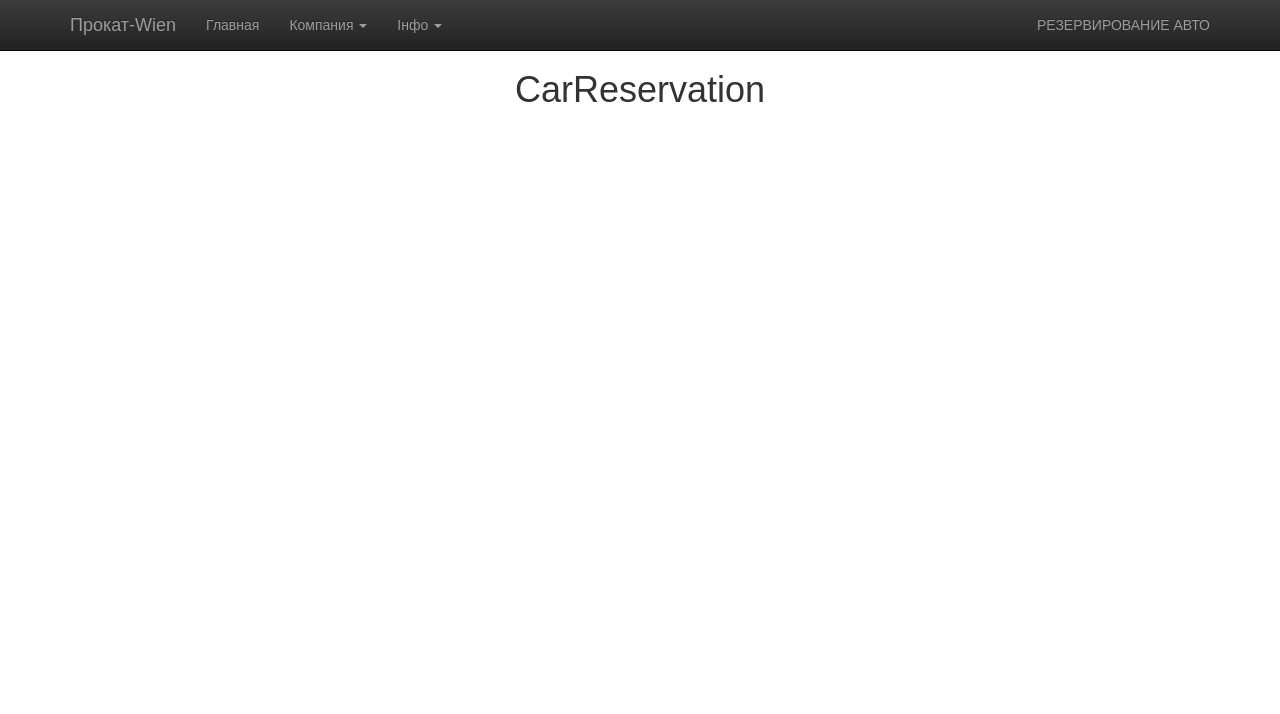
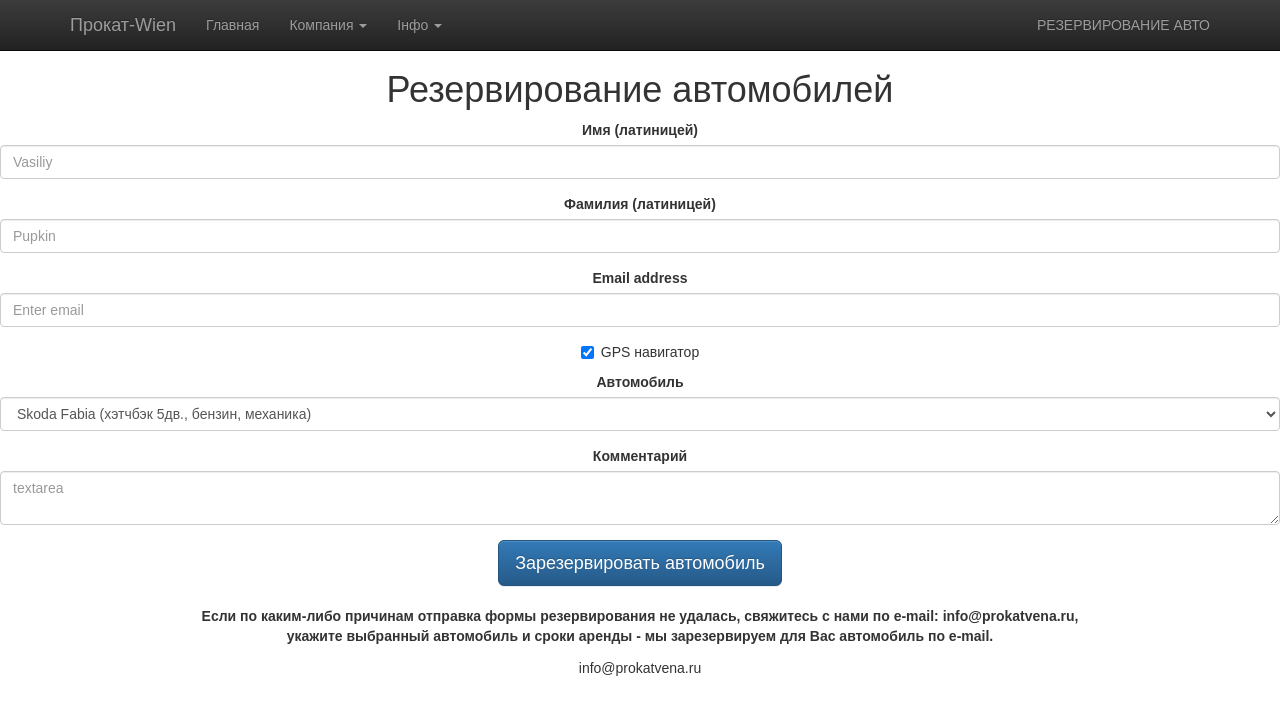
Before and after one commit to OBloM-ua/prokatvena, a React (Create React App) app: page /CarReservation in a window 1280 px wide. Shown: the top 714 px of the page. Built offline with nearby package versions, Linux system fonts and the light colour scheme.

Commit message:
add carReservtion new functional

```diff
--- a/src/App.css
+++ b/src/App.css
@@ -19,3 +19,21 @@
   background-color: #53aff5;
   padding-top: 30px;
 }
+
+.button {
+  background-color: #4CAF50; /* Green */
+  border: none;
+  color: white;
+  padding: 15px 32px;
+  text-align: center;
+  text-decoration: none;
+  display: inline-block;
+  font-size: 16px;
+  margin: 4px 2px;
+  cursor: pointer;
+}
+
+.button2 {background-color: #008CBA;} /* Blue */
+.button3 {background-color: #f44336;} /* Red */
+.button4 {background-color: #e7e7e7; color: black;} /* Gray */
+.button5 {background-color: #555555;} /* Black */
--- a/src/components/CarReservation.js
+++ b/src/components/CarReservation.js
@@ -1,11 +1,148 @@
 import React, {Component} from 'react';
 import '../App.css';
+import Button from "react-bootstrap/es/Button";
+import {Checkbox, ControlLabel, FormControl, FormGroup, HelpBlock, Radio} from "react-bootstrap";
 
 class CarReservation extends Component {
+
+
     render() {
+        function FieldGroup({id, label, help, ...props}) {
+            return (
+                <FormGroup controlId={id}>
+                    <ControlLabel>{label}</ControlLabel>
+                    <FormControl {...props} />
+                    {help && <HelpBlock>{help}</HelpBlock>}
+                </FormGroup>
+            );
+        }
+
+
         return (
             <div className="CarReservation">
-                <h1>CarReservation</h1>
+                <h1>Резервирование автомобилей</h1>
+
+
+                <form>
+                    <FieldGroup
+                        id="formControlsText"
+                        type="text"
+                        label="Имя (латиницей) "
+                        placeholder="Vasiliy"
+                    />
+                    <FieldGroup
+                        id="formControlsText"
+                        type="text"
+                        label="Фамилия (латиницей) "
+                        placeholder="Pupkin"
+                    />
+
+
+                    <FieldGroup
+                        id="formControlsEmail"
+                        type="email"
+                        label="Email address"
+                        placeholder="Enter email"
+                    />
+
+
+                    <Checkbox checked readOnly>
+                        GPS навигатор
+                    </Checkbox>
+
+
+                    <FormGroup controlId="formControlsSelect">
+                        <ControlLabel>Автомобиль</ControlLabel>
+                        <FormControl componentClass="select" placeholder="select">
+                            <optgroup label="Автомобили эконом-класса">
+                                <option value="Skoda Fabia (хэтчбэк 5дв., бензин, механика)">Skoda Fabia (хэтчбэк
+                                    5дв., бензин, механика)
+                                </option>
+                                <option value="Skoda Fabia (универсал, бензин, механика)">Skoda Fabia (универсал,
+                                    бензин, механика)
+                                </option>
+                                <option value="Volkswagen Polo (хэтчбэк 5дв., дизель, механика)">Volkswagen Polo
+                                    (хэтчбэк 5дв., дизель, механика)
+                                </option>
+                                <option value="Skoda Fabia (универсал, дизель, механика)">Skoda Fabia (универсал,
+                                    дизель, механика)
+                                </option>
+                                <option value="Hyundai i20 (автомат, хэтчбэк 5дв., бензин)">Hyundai i20 (автомат,
+                                    хэтчбэк 5дв., бензин)
+                                </option>
+                            </optgroup>
+                            <optgroup label="Автомобили 'бюджетного' компакт-класса">
+                                <option value="Citroen C-Elysee (седан, дизель, механика)">Citroen C-Elysee (седан,
+                                    дизель, механика)
+                                </option>
+                                <option value="Citroen C-Elysee (автомат, седан, бензин)">Citroen C-Elysee (автомат,
+                                    седан, бензин)
+                                </option>
+                            </optgroup>
+                            <optgroup label="Автомобили компакт-класса">
+                                <option value="Ford Focus (хэтчбэк 5дв., бензин, механика)">Ford Focus (хэтчбэк
+                                    5дв., бензин, механика)
+                                </option>
+                                <option value="Hyundai i30 (универсал, бензин, механика)">Hyundai i30 (универсал,
+                                    бензин, механика)
+                                </option>
+                                <option value="Volkswagen Golf (хэтчбэк 5дв., дизель, механика)">Volkswagen Golf
+                                    (хэтчбэк 5дв., дизель, механика)
+                                </option>
+                                <option value="Ford Focus (универсал, дизель, механика)">Ford Focus (универсал,
+                                    дизель, механика)
+                                </option>
+                                <option value="Volkswagen Golf (автомат, хэтчбэк 5дв., бензин)">Volkswagen Golf
+                                    (автомат, хэтчбэк 5дв., бензин)
+                                </option>
+                                <option value="Hyundai i30 (автомат, универсал, бензин)">Hyundai i30 (автомат,
+                                    универсал, бензин)
+                                </option>
+                            </optgroup>
+                            <optgroup label="Автомобили среднего класса     (прокрутка)  =>">
+                                <option value="Skoda Octavia (универсал, дизель, механика)">Skoda Octavia
+                                    (универсал, дизель, механика)
+                                </option>
+                                <option value="Skoda Octavia (автомат, универсал, дизель)">Skoda Octavia (автомат,
+                                    универсал, дизель)
+                                </option>
+                            </optgroup>
+                            <optgroup label="Микроавтобусы">
+                                <option value="Opel Vivaro (8+1, дизель, механика)">Opel Vivaro (8+1, дизель,
+                                    механика)
+                                </option>
+                                <option value="Chrysler Voyager (автомат, 6+1, дизель)">Chrysler Voyager (автомат,
+                                    6+1, дизель)
+                                </option>
+                                <option value="Renault Trafic (автомат, 7+1, дизель)">Renault Trafic (автомат, 7+1,
+                                    дизель)
+                                </option>
+                            </optgroup>
+                        </FormControl>
+                    </FormGroup>
+
+
+                    <FormGroup controlId="formControlsTextarea">
+                        <ControlLabel>Комментарий</ControlLabel>
+                        <FormControl componentClass="textarea" placeholder="textarea"/>
+                    </FormGroup>
+
+
+                    <Button bsStyle="primary" bsSize="large">
+                        Зарезервировать автомобиль
+                    </Button>
+
+                    <FormGroup>
+                        <ControlLabel>
+                            <br/>Если по каким-либо причинам отправка формы резервирования не удалась, свяжитесь с нами
+                            по e-mail: info@prokatvena.ru,<br/>
+                            укажите выбранный автомобиль и сроки аренды - мы зарезервируем для Вас автомобиль по e-mail.</ControlLabel>
+                        <FormControl.Static>info@prokatvena.ru</FormControl.Static>
+                    </FormGroup>
+
+
+                </form>
+
             </div>
         );
     }
--- a/src/components/OurAdvantages.js
+++ b/src/components/OurAdvantages.js
@@ -6,6 +6,11 @@ class OurAdvantages extends Component {
         return (
             <div className="OurAdvantages">
                 <h1>OurAdvantages</h1>
+                <button className="button">Green</button>
+                <button className="button button2">Blue</button>
+                <button className="button button3">Red</button>
+                <button className="button button4">Gray</button>
+                <button className="button button5">Black</button>
             </div>
         );
     }
```
